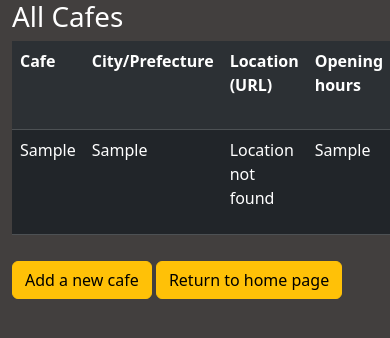
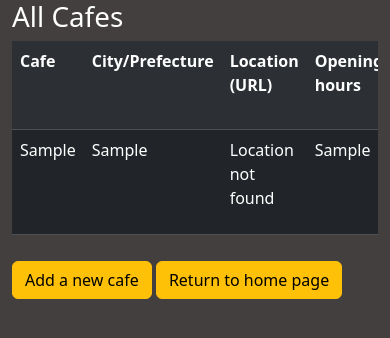
Before and after one commit to CamilleOnoda/100_days_Python, a Flask app: page /cafes in a window 390 px wide; the page is wider, and only the part inside the window is pictured. Shown: the top 338 px of that part. Run offline with Flask 3, Linux system fonts and the light colour scheme; tables that the repository leaves empty hold one stand-in row (values such as "Sample post"); some libraries are stand-ins or nearby versions.

Commit message:
Make the table responsive by wrapping it with .table-responsive

```diff
--- a/Day_62_Coffee-and-Wifi/templates/cafes.html
+++ b/Day_62_Coffee-and-Wifi/templates/cafes.html
@@ -6,7 +6,7 @@
   <div class="row">
     <div class="col-sm-12">
       <h1>All Cafes</h1>
-	    <table class="table table-hover table-dark table-striped .w-auto">
+	    <table class="table table-hover table-dark table-striped table-responsive w-100 d-block d-lg-table">
           <tbody>
           {% if cafes_list == [] %}
           <p>This list is empty.<br>Add a new cafe!</p>
```
